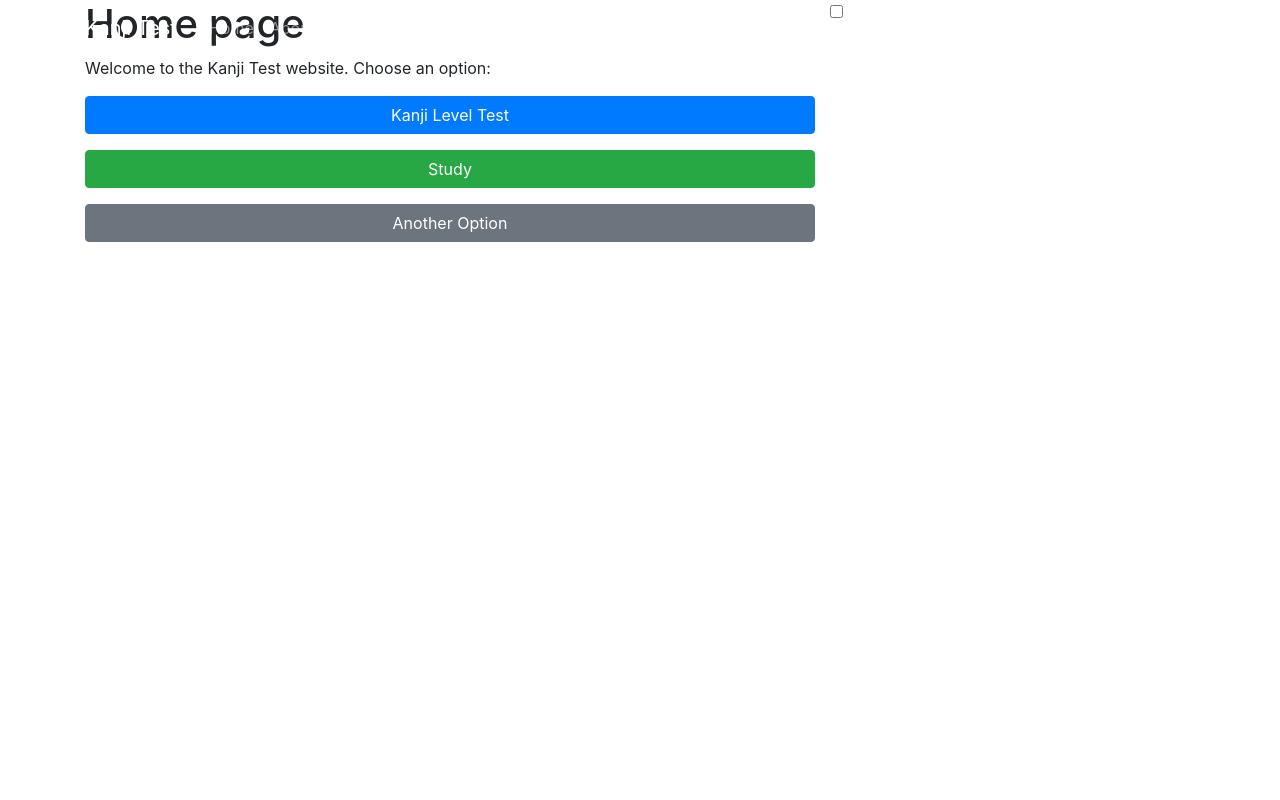
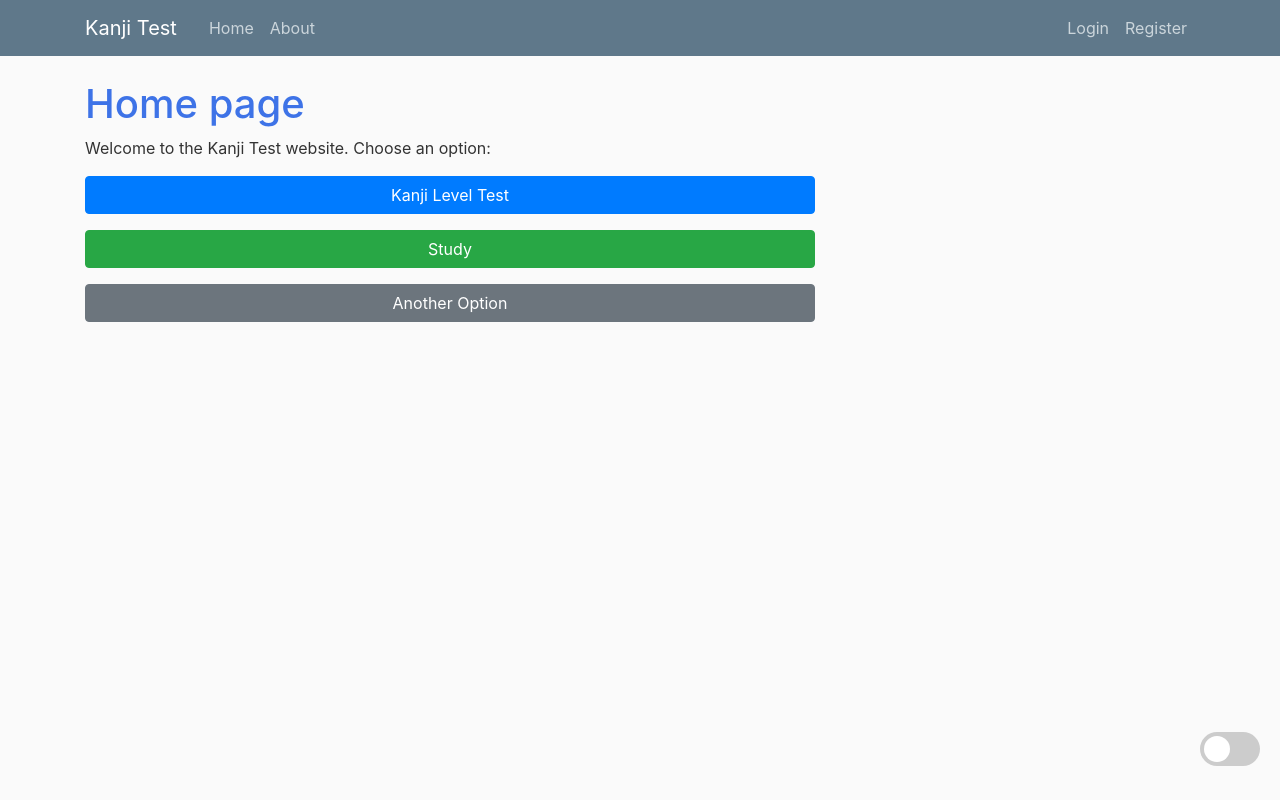
Before and after one commit to just1nt1me/kanji_app, a Django app: page / in a window 1280 px wide. Run offline with Django 4.2, Linux system fonts and the light colour scheme; some libraries are stand-ins or nearby versions.

Commit message:
working on css color scheme

```diff
--- /dev/null
+++ b/level_test/static/level_test/main.css
@@ -0,0 +1,149 @@
+body {
+  background: #fafafa;
+  color: #333333;
+  margin-top: 5rem;
+}
+
+h1, h2, h3, h4, h5, h6 {
+  color: #3e73e7;
+}
+
+ul {
+  margin: 0;
+}
+
+.bg-steel {
+  background-color: #5f788a;
+}
+
+.site-header .navbar-nav .nav-link {
+  color: #cbd5db;
+}
+
+.site-header .navbar-nav .nav-link:hover {
+  color: #ffffff;
+}
+
+.site-header .navbar-nav .nav-link.active {
+  font-weight: 500;
+}
+
+.content-section {
+  background: #ffffff;
+  padding: 10px 20px;
+  border: 1px solid #dddddd;
+  border-radius: 3px;
+  margin-bottom: 20px;
+}
+
+.article-title {
+  color: #444444;
+}
+
+a.article-title:hover {
+  color: #428bca;
+  text-decoration: none;
+}
+
+.article-content {
+  white-space: pre-line;
+}
+
+.article-img {
+  height: 65px;
+  width: 65px;
+  margin-right: 16px;
+}
+
+.article-metadata {
+  padding-bottom: 1px;
+  margin-bottom: 4px;
+  border-bottom: 1px solid #e3e3e3
+}
+
+.article-metadata a:hover {
+  color: #333;
+  text-decoration: none;
+}
+
+.article-svg {
+  width: 25px;
+  height: 25px;
+  vertical-align: middle;
+}
+
+.account-img {
+  height: 125px;
+  width: 125px;
+  margin-right: 20px;
+  margin-bottom: 16px;
+}
+
+.account-heading {
+  font-size: 2.5rem;
+}
+
+/* Style for a correct answer */
+input.user-answer.correct {
+  background-color: lightgreen;
+}
+
+/* Style for an incorrect answer */
+input.user-answer.incorrect {
+  background-color: lightcoral;
+}
+
+#darkModeContainer {
+  position: fixed;
+  bottom: 20px;
+  right: 20px;
+  z-index: 9999;
+}
+
+.switch {
+  position: relative;
+  display: inline-block;
+  width: 60px;
+  height: 34px;
+}
+
+.switch input {
+  display: none;
+}
+
+.slider {
+  position: absolute;
+  cursor: pointer;
+  top: 0;
+  left: 0;
+  right: 0;
+  bottom: 0;
+  background-color: #ccc;
+  transition: .4s;
+  border-radius: 34px;
+}
+
+.slider:before {
+  position: absolute;
+  content: "";
+  height: 26px;
+  width: 26px;
+  left: 4px;
+  bottom: 4px;
+  background-color: white;
+  transition: .4s;
+  border-radius: 50%;
+}
+
+input:checked + .slider {
+  background-color: #2196F3;
+}
+
+input:checked + .slider:before {
+  transform: translateX(26px);
+}
+
+body.dark-mode {
+  background-color: #121212;
+  color: #e0e0e0;
+}
--- a/level_test/templates/level-test/kanji-test.html
+++ b/level_test/templates/level-test/kanji-test.html
@@ -2,6 +2,7 @@
 {% load static %}
 
 {% block styles %}
+    <link rel="stylesheet" href="{% static 'level_test/main.css' %}">
     <link rel="stylesheet" href="{% static 'level_test/kanji-test.css' %}">
 {% endblock %}
 
```
Also changed, not shown: level_test/static/level_test/kanji-test.css (added, +66 -0 lines).
